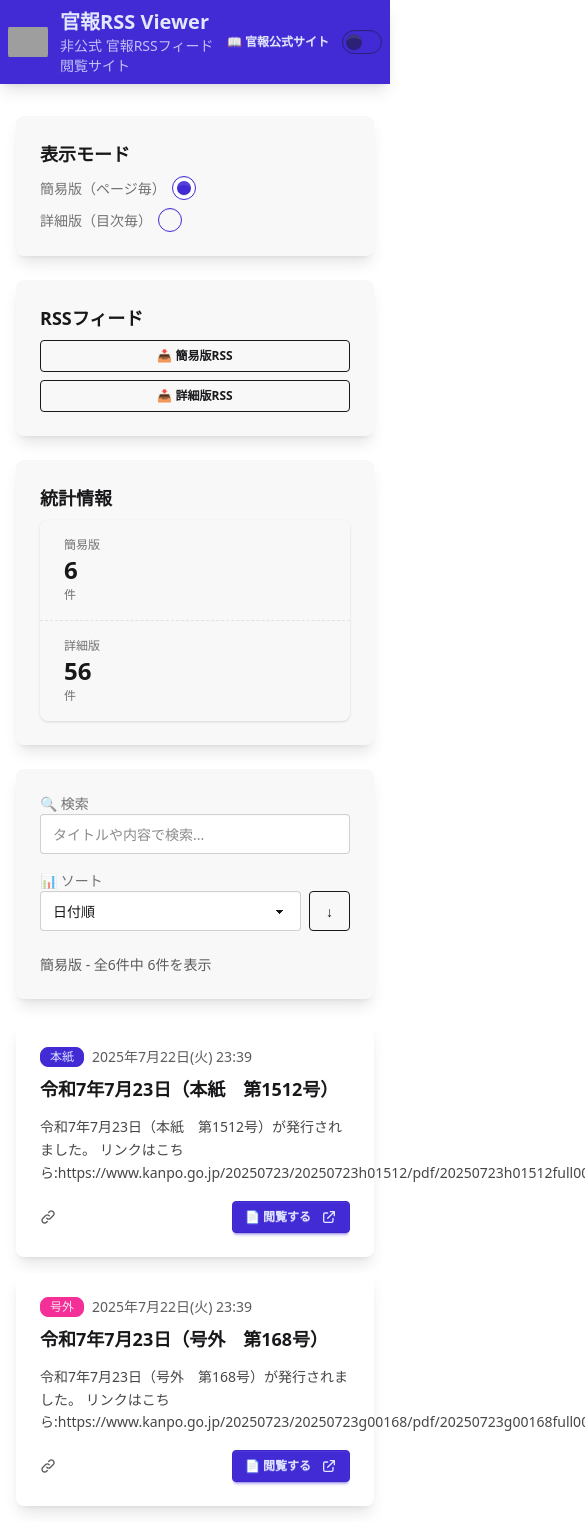
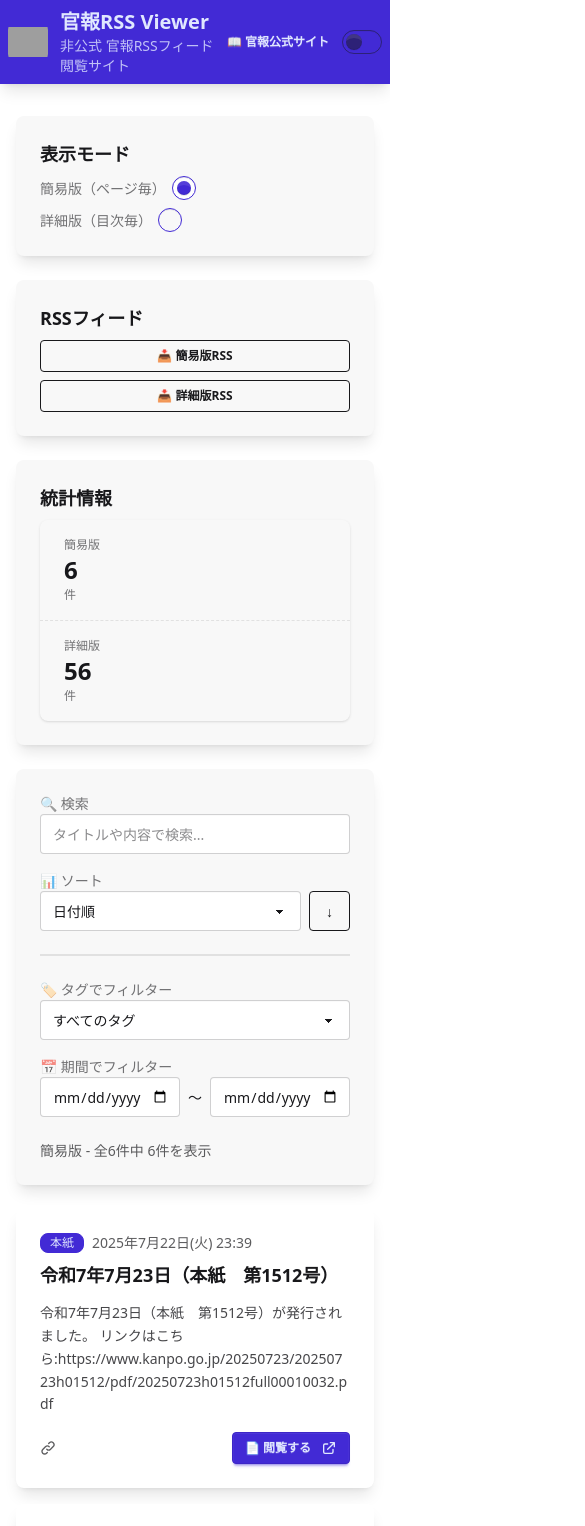
Before and after one commit to testkun08080/kanpo-rss, a React (Vite) app in the folder kanpo-viewer/: page / in a window 390 px wide. Shown: the top 1526 px of the page, 585 px wide, since content can reach past the window. Built offline with nearby package versions, Linux system fonts and the light colour scheme; grey boxes are pictures that could not be loaded.

Commit message:
UI改善: カードのテキストオーバーフロー修正、ホームへの戻り機能追加、タグと日付フィルタリング機能追加

```diff
--- a/kanpo-viewer/src/components/Header.jsx
+++ b/kanpo-viewer/src/components/Header.jsx
@@ -3,7 +3,7 @@ function Header() {
     <header className="navbar bg-primary text-primary-content shadow-lg">
       <div className="container mx-auto">
         <div className="flex-1">
-          <div className="flex items-center gap-3">
+          <a href="/" className="flex items-center gap-3 hover:opacity-80 transition-opacity">
             <img
               src="https://raw.githubusercontent.com/testkun08080/kanpo-rss/refs/heads/main/images/logo.png"
               alt="官報ロゴ"
@@ -15,7 +15,7 @@ function Header() {
                 非公式 官報RSSフィード閲覧サイト
               </p>
             </div>
-          </div>
+          </a>
         </div>
       </div>
       <div className="flex-none">
--- a/kanpo-viewer/src/components/RSSFeedList.jsx
+++ b/kanpo-viewer/src/components/RSSFeedList.jsx
@@ -1,4 +1,4 @@
-import { useState } from 'react'
+import { useState, useEffect } from 'react'
 import RSSItem from './RSSItem'
 
 function RSSFeedList({ data, viewMode }) {
@@ -6,13 +6,42 @@ function RSSFeedList({ data, viewMode }) {
   const [sortBy, setSortBy] = useState('date') // 'date' or 'title'
   const [sortOrder, setSortOrder] = useState('desc') // 'asc' or 'desc'
   const [currentPage, setCurrentPage] = useState(1)
+  const [selectedTag, setSelectedTag] = useState('')
+  const [startDate, setStartDate] = useState('')
+  const [endDate, setEndDate] = useState('')
   const itemsPerPage = 10
 
+  // タグの種類を抽出
+  const getItemType = (title) => {
+    if (title.includes("本紙")) return "本紙";
+    if (title.includes("号外")) return "号外";
+    if (title.includes("政府調達")) return "政府調達";
+    if (title.includes("告示")) return "告示";
+    if (title.includes("政令")) return "政令";
+    if (title.includes("省令")) return "省令";
+    return "その他";
+  };
+
+  // 利用可能なタグを取得
+  const availableTags = [...new Set(data.map(item => getItemType(item.title)))];
+
   // フィルタリング
-  const filteredData = data.filter(item =>
-    item.title.toLowerCase().includes(searchTerm.toLowerCase()) ||
-    item.description.toLowerCase().includes(searchTerm.toLowerCase())
-  )
+  const filteredData = data.filter(item => {
+    // テキスト検索
+    const matchesSearch =
+      item.title.toLowerCase().includes(searchTerm.toLowerCase()) ||
+      item.description.toLowerCase().includes(searchTerm.toLowerCase());
+
+    // タグフィルタリング
+    const matchesTag = selectedTag ? getItemType(item.title) === selectedTag : true;
+
+    // 日付フィルタリング
+    const itemDate = new Date(item.pub_date);
+    const matchesStartDate = startDate ? itemDate >= new Date(startDate) : true;
+    const matchesEndDate = endDate ? itemDate <= new Date(endDate) : true;
+
+    return matchesSearch && matchesTag && matchesStartDate && matchesEndDate;
+  })
 
   // ソート
   const sortedData = [...filteredData].sort((a, b) => {
@@ -93,20 +122,79 @@ function RSSFeedList({ data, viewMode }) {
             </div>
           </div>
 
+          <div className="divider my-2"></div>
+
+          <div className="flex flex-col md:flex-row gap-4">
+            {/* タグフィルター */}
+            <div className="flex-1">
+              <label className="label">
+                <span className="label-text">🏷️ タグでフィルター</span>
+              </label>
+              <select
+                className="select select-bordered w-full"
+                value={selectedTag}
+                onChange={(e) => {
+                  setSelectedTag(e.target.value)
+                  setCurrentPage(1)
+                }}
+              >
+                <option value="">すべてのタグ</option>
+                {availableTags.map(tag => (
+                  <option key={tag} value={tag}>{tag}</option>
+                ))}
+              </select>
+            </div>
+
+            {/* 日付フィルター */}
+            <div className="flex-1">
+              <label className="label">
+                <span className="label-text">📅 期間でフィルター</span>
+              </label>
+              <div className="flex gap-2">
+                <div className="flex-1">
+                  <input
+                    type="date"
+                    className="input input-bordered w-full"
+                    value={startDate}
+                    onChange={(e) => {
+                      setStartDate(e.target.value)
+                      setCurrentPage(1)
+                    }}
+                  />
+                </div>
+                <span className="self-center">～</span>
+                <div className="flex-1">
+                  <input
+                    type="date"
+                    className="input input-bordered w-full"
+                    value={endDate}
+                    onChange={(e) => {
+                      setEndDate(e.target.value)
+                      setCurrentPage(1)
+                    }}
+                  />
+                </div>
+              </div>
+            </div>
+          </div>
+
           <div className="flex justify-between items-center mt-4">
             <div className="text-sm opacity-70">
               {viewMode === 'simple' ? '簡易版' : '詳細版'} -
               全{data.length}件中 {filteredData.length}件を表示
             </div>
-            {searchTerm && (
+            {(searchTerm || selectedTag || startDate || endDate) && (
               <button
                 className="btn btn-ghost btn-sm"
                 onClick={() => {
                   setSearchTerm('')
+                  setSelectedTag('')
+                  setStartDate('')
+                  setEndDate('')
                   setCurrentPage(1)
                 }}
               >
-                ✕ 検索をクリア
+                ✕ フィルターをクリア
               </button>
             )}
           </div>
--- a/kanpo-viewer/src/components/RSSItem.jsx
+++ b/kanpo-viewer/src/components/RSSItem.jsx
@@ -44,11 +44,11 @@ function RSSItem({ item, viewMode }) {
               </div>
             </div>
 
-            <h3 className="card-title text-lg mb-3 leading-relaxed">
+            <h3 className="card-title text-lg mb-3 leading-relaxed break-words overflow-hidden">
               {item.title}
             </h3>
 
-            <p className="text-base-content/80 mb-4 leading-relaxed">
+            <p className="text-base-content/80 mb-4 leading-relaxed break-words overflow-hidden">
               {item.description}
             </p>
 
--- a/kanpo-viewer/vite.config.js
+++ b/kanpo-viewer/vite.config.js
@@ -12,5 +12,13 @@ export default defineConfig({
   build: {
     outDir: '../docs',
     emptyOutDir: true,
+  },
+  server: {
+    host: true,
+    cors: true,
+    headers: {
+      'Access-Control-Allow-Origin': '*',
+    },
+    allowedHosts: true
   }
 })
```
